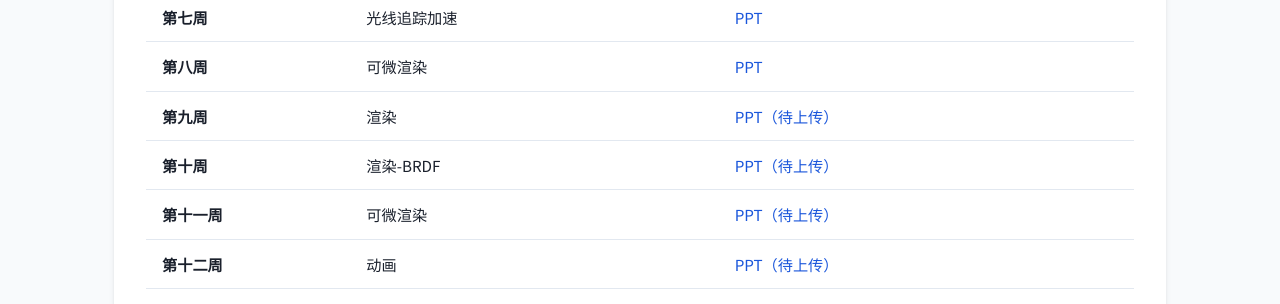
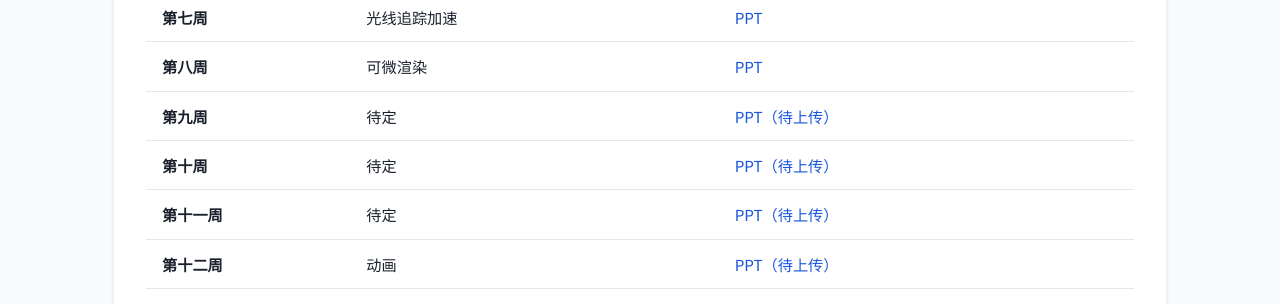
Before and after one commit to zhwinfo/zhwinfo.github.io, a Jekyll site: the page cg/index.html, which Jekyll copies as it is, in a window 1280 px wide and 900 px high, scrolled down 1242 px. Shown: the part 155-459 px from the top of the window. Built offline with Jekyll 4.4.1, drawn with Linux system fonts in a browser that asks for light colours.

Commit message:
fast update

```diff
--- a/cg/index.html
+++ b/cg/index.html
@@ -452,17 +452,17 @@
                         </tr>
                         <tr>
                             <td><strong>第九周</strong></td>
-                            <td>渲染</td>
+                            <td>待定</td>
                             <td><a href="javascript:void(0)" onclick="window.open(pptLink, '_blank')">PPT（待上传）</a></td>
                         </tr>
                         <tr>
                             <td><strong>第十周</strong></td>
-                            <td>渲染-BRDF</td>
+                            <td>待定</td>
                             <td><a href="javascript:void(0)" onclick="window.open(pptLink, '_blank')">PPT（待上传）</a></td>
                         </tr>
                         <tr>
                             <td><strong>第十一周</strong></td>
-                            <td>可微渲染</td>
+                            <td>待定</td>
                             <td><a href="javascript:void(0)" onclick="window.open(pptLink, '_blank')">PPT（待上传）</a></td>
                         </tr>
                         <tr>
```
